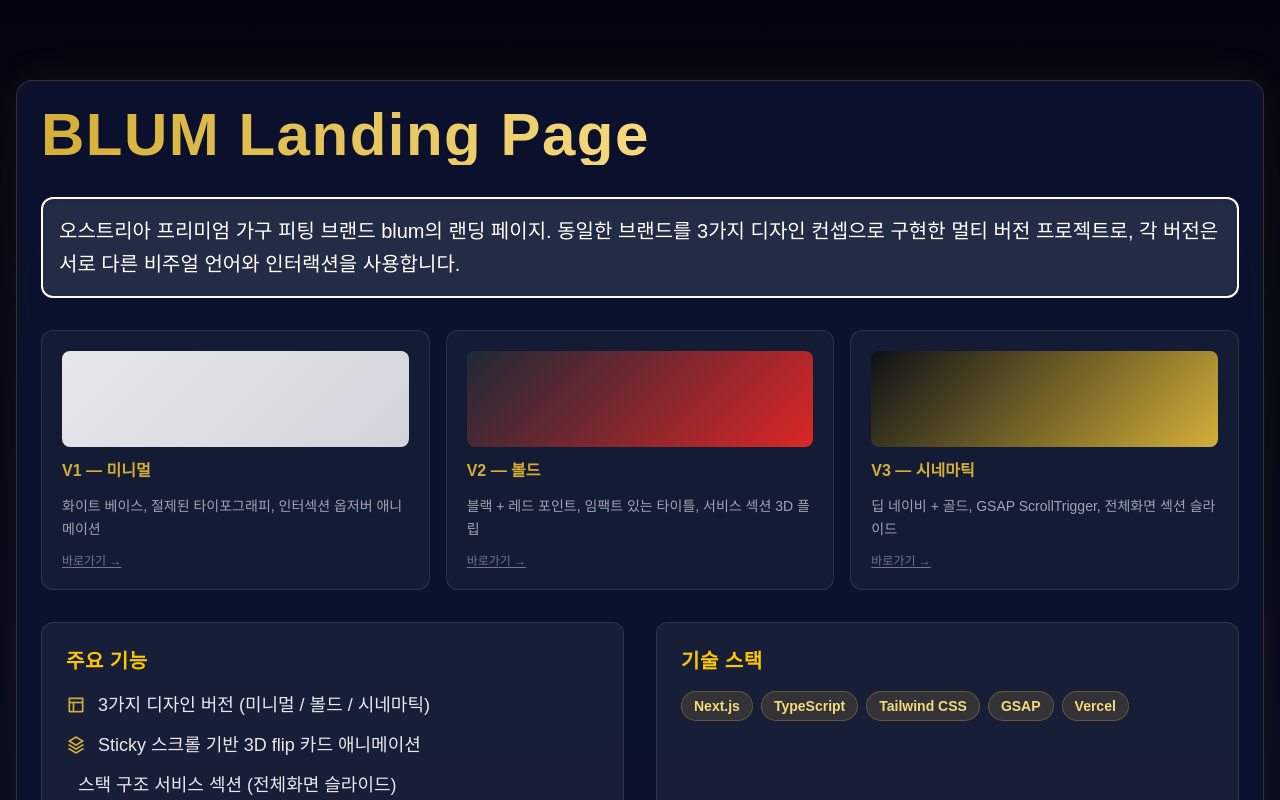
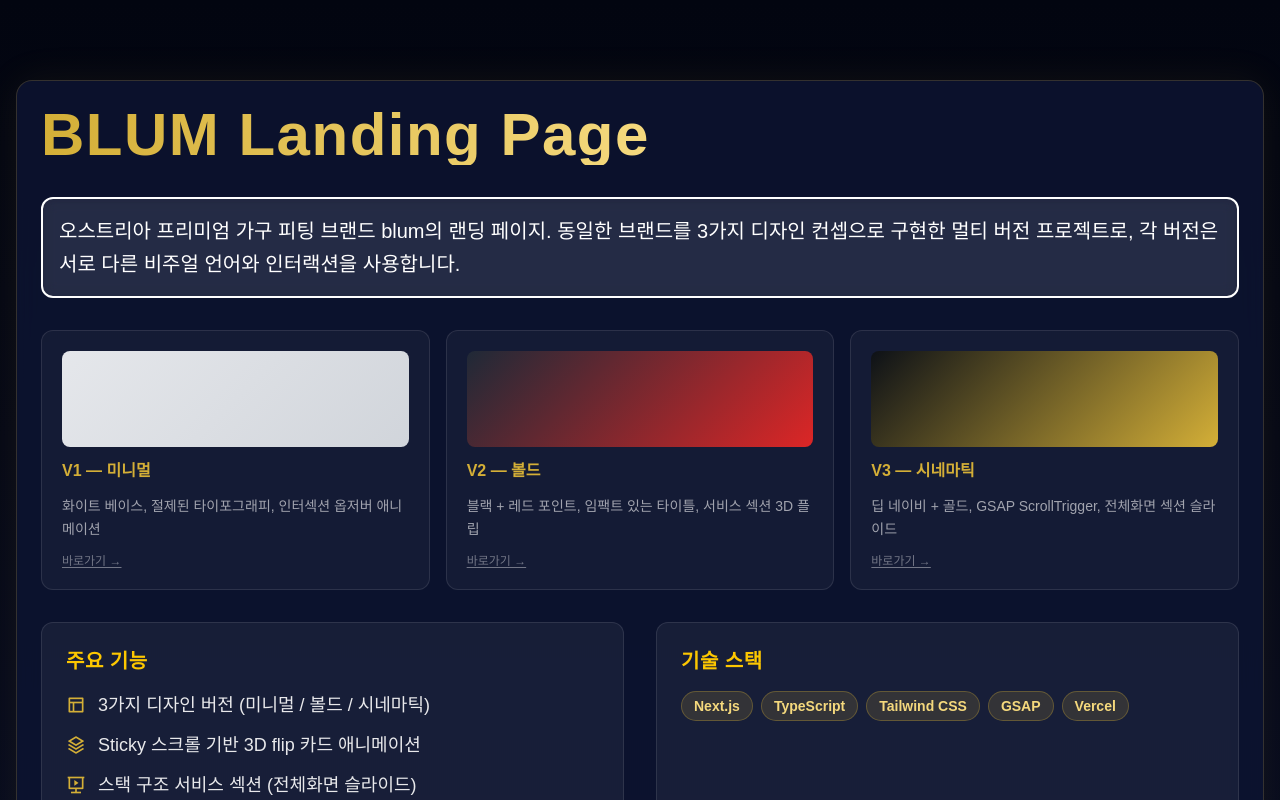
Before and after one commit to ShinYeoJin/shin-yeojin-portfolio, a Next.js app: page /projects/blum in a window 1280 px wide. Shown: the top 800 px of the page. Built offline with nearby package versions, Linux system fonts and the light colour scheme.

Commit message:
fix: Blum 주요 기능 아이콘 실제 적용

```diff
--- a/app/projects/blum/page.jsx
+++ b/app/projects/blum/page.jsx
@@ -7,8 +7,8 @@
 const features = [
   { icon: 'ri-layout-3-line',       text: '3가지 디자인 버전 (미니멀 / 볼드 / 시네마틱)' },
   { icon: 'ri-stack-line',          text: 'Sticky 스크롤 기반 3D flip 카드 애니메이션' },
-  { icon: 'ri-layers-line',         text: '스택 구조 서비스 섹션 (전체화면 슬라이드)' },
-  { icon: 'ri-counter-2-line',      text: '숫자 카운트업 애니메이션' },
+  { icon: 'ri-slideshow-2-line',     text: '스택 구조 서비스 섹션 (전체화면 슬라이드)' },
+  { icon: 'ri-bar-chart-line',      text: '숫자 카운트업 애니메이션' },
   { icon: 'ri-smartphone-line',     text: '반응형 디자인 (모바일 / 태블릿 / 데스크탑)' },
 ];
 
```
